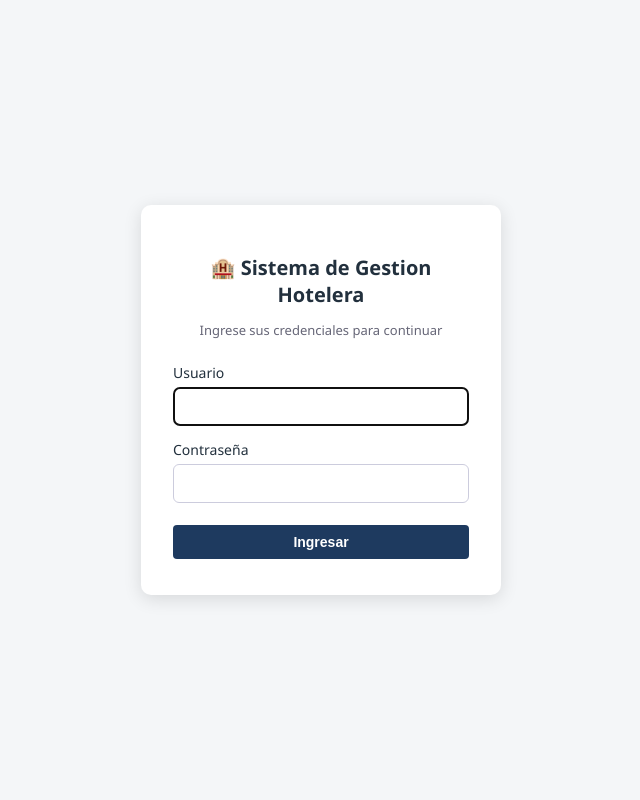
After one commit to JIMMYGUZMAN11/hotel-system, a PHP site: page /login.php in a window 1280 px wide. The commit adds this page. Shown: the whole page, without its empty margins (319-959 px from the left). Run offline with PHP 8.4, Linux system fonts and the light colour scheme.

Commit message:
Add files via upload

```diff
--- a/api/clientes.php
+++ b/api/clientes.php
@@ -1,6 +1,8 @@
 <?php
 require_once __DIR__ . '/../config/conexion.php';
 require_once __DIR__ . '/../config/funciones.php';
+require_once __DIR__ . '/../config/auth.php';
+requerirLoginApi();
 
 $metodo = $_SERVER['REQUEST_METHOD'];
 
--- a/api/gastos.php
+++ b/api/gastos.php
@@ -1,6 +1,8 @@
 <?php
 require_once __DIR__ . '/../config/conexion.php';
 require_once __DIR__ . '/../config/funciones.php';
+require_once __DIR__ . '/../config/auth.php';
+requerirLoginApi();
 
 $metodo = $_SERVER['REQUEST_METHOD'];
 
--- a/api/habitaciones.php
+++ b/api/habitaciones.php
@@ -1,6 +1,8 @@
 <?php
 require_once __DIR__ . '/../config/conexion.php';
 require_once __DIR__ . '/../config/funciones.php';
+require_once __DIR__ . '/../config/auth.php';
+requerirLoginApi();
 
 $metodo = $_SERVER['REQUEST_METHOD'];
 $estadosValidos = ['Disponible', 'Ocupada', 'Mantenimiento'];
--- a/api/reservas.php
+++ b/api/reservas.php
@@ -1,6 +1,8 @@
 <?php
 require_once __DIR__ . '/../config/conexion.php';
 require_once __DIR__ . '/../config/funciones.php';
+require_once __DIR__ . '/../config/auth.php';
+requerirLoginApi();
 
 $metodo = $_SERVER['REQUEST_METHOD'];
 $estadosValidos = ['Pendiente', 'Confirmada', 'Cancelada', 'Finalizada'];
--- a/api/servicios.php
+++ b/api/servicios.php
@@ -1,6 +1,8 @@
 <?php
 require_once __DIR__ . '/../config/conexion.php';
 require_once __DIR__ . '/../config/funciones.php';
+require_once __DIR__ . '/../config/auth.php';
+requerirLoginApi();
 
 $metodo = $_SERVER['REQUEST_METHOD'];
 
--- a/api/tipos_habitacion.php
+++ b/api/tipos_habitacion.php
@@ -1,6 +1,8 @@
 <?php
 require_once __DIR__ . '/../config/conexion.php';
 require_once __DIR__ . '/../config/funciones.php';
+require_once __DIR__ . '/../config/auth.php';
+requerirLoginApi();
 
 $metodo = $_SERVER['REQUEST_METHOD'];
 
--- a/assets/css/style.css
+++ b/assets/css/style.css
@@ -27,6 +27,27 @@ header.topbar {
 }
 
 header.topbar h1 { margin: 0; font-size: 20px; }
+
+.sesion-info {
+    display: flex;
+    align-items: center;
+    gap: 14px;
+    font-size: 14px;
+}
+
+.btn-salir {
+    background: rgba(255,255,255,0.15);
+    color: #fff;
+    padding: 6px 14px;
+    border-radius: 6px;
+    text-decoration: none;
+    font-size: 13px;
+    transition: background 0.15s;
+}
+
+.btn-salir:hover {
+    background: rgba(255,255,255,0.28);
+}
 
 nav.menu {
     background: var(--azul-claro);
--- a/clientes.php
+++ b/clientes.php
@@ -1,4 +1,4 @@
-<?php $pagina = 'clientes'; ?>
+<?php require_once __DIR__ . '/config/auth.php'; requerirLogin(); $pagina = 'clientes'; ?>
 <!DOCTYPE html>
 <html lang="es">
 <head>
--- /dev/null
+++ b/config/auth.php
@@ -0,0 +1,35 @@
+<?php
+/**
+ * Manejo de sesion y autenticacion
+ */
+
+if (session_status() === PHP_SESSION_NONE) {
+    session_start();
+}
+
+/**
+ * Redirige a login.php si el usuario no ha iniciado sesion.
+ * Debe llamarse al inicio de cada pagina protegida.
+ */
+function requerirLogin() {
+    if (empty($_SESSION['usuario_id'])) {
+        header('Location: login.php');
+        exit;
+    }
+}
+
+/**
+ * Igual que requerirLogin() pero para endpoints de la API (responde JSON 401 en vez de redirigir).
+ */
+function requerirLoginApi() {
+    if (empty($_SESSION['usuario_id'])) {
+        http_response_code(401);
+        header('Content-Type: application/json; charset=utf-8');
+        echo json_encode(['error' => true, 'mensaje' => 'Sesion no iniciada. Vuelva a iniciar sesion.']);
+        exit;
+    }
+}
+
+function usuarioActual() {
+    return $_SESSION['usuario_nombre'] ?? null;
+}
--- a/gastos.php
+++ b/gastos.php
@@ -1,4 +1,4 @@
-<?php $pagina = 'reservas'; ?>
+<?php require_once __DIR__ . '/config/auth.php'; requerirLogin(); $pagina = 'reservas'; ?>
 <!DOCTYPE html>
 <html lang="es">
 <head>
--- a/habitaciones.php
+++ b/habitaciones.php
@@ -1,4 +1,4 @@
-<?php $pagina = 'habitaciones'; ?>
+<?php require_once __DIR__ . '/config/auth.php'; requerirLogin(); $pagina = 'habitaciones'; ?>
 <!DOCTYPE html>
 <html lang="es">
 <head>
--- a/index.php
+++ b/index.php
@@ -1,5 +1,7 @@
 <?php
 require_once __DIR__ . '/config/conexion.php';
+require_once __DIR__ . '/config/auth.php';
+requerirLogin();
 $pagina = 'index';
 
 $totalClientes    = $pdo->query('SELECT COUNT(*) FROM cliente')->fetchColumn();
--- /dev/null
+++ b/login.php
@@ -0,0 +1,117 @@
+<?php
+require_once __DIR__ . '/config/conexion.php';
+require_once __DIR__ . '/config/auth.php';
+
+// Si ya inicio sesion, mandar directo al dashboard
+if (!empty($_SESSION['usuario_id'])) {
+    header('Location: index.php');
+    exit;
+}
+
+$error = '';
+
+if ($_SERVER['REQUEST_METHOD'] === 'POST') {
+    $usuario = trim($_POST['usuario'] ?? '');
+    $password = $_POST['password'] ?? '';
+
+    if ($usuario === '' || $password === '') {
+        $error = 'Ingrese usuario y contraseña.';
+    } else {
+        $stmt = $pdo->prepare('SELECT id_usuario, usuario, password_hash, nombre FROM usuario WHERE usuario = ? LIMIT 1');
+        $stmt->execute([$usuario]);
+        $fila = $stmt->fetch();
+
+        if ($fila && password_verify($password, $fila['password_hash'])) {
+            session_regenerate_id(true);
+            $_SESSION['usuario_id'] = $fila['id_usuario'];
+            $_SESSION['usuario_nombre'] = $fila['nombre'];
+            header('Location: index.php');
+            exit;
+        } else {
+            $error = 'Usuario o contraseña incorrectos.';
+        }
+    }
+}
+?>
+<!DOCTYPE html>
+<html lang="es">
+<head>
+    <meta charset="UTF-8">
+    <title>Iniciar sesion - Sistema Hotelero</title>
+    <link rel="stylesheet" href="assets/css/style.css">
+    <style>
+        .login-wrap {
+            min-height: 100vh;
+            display: flex;
+            align-items: center;
+            justify-content: center;
+        }
+        .login-box {
+            background: #fff;
+            padding: 36px 32px;
+            border-radius: 10px;
+            box-shadow: 0 4px 18px rgba(0,0,0,0.12);
+            width: 100%;
+            max-width: 360px;
+        }
+        .login-box h1 {
+            font-size: 20px;
+            margin-bottom: 4px;
+            text-align: center;
+        }
+        .login-box p.subtitulo {
+            text-align: center;
+            color: #667;
+            font-size: 13px;
+            margin-bottom: 24px;
+        }
+        .login-box label {
+            display: block;
+            margin-bottom: 14px;
+            font-size: 14px;
+        }
+        .login-box input {
+            width: 100%;
+            padding: 9px 10px;
+            margin-top: 5px;
+            border: 1px solid #ccd;
+            border-radius: 6px;
+            box-sizing: border-box;
+        }
+        .login-box button {
+            width: 100%;
+            margin-top: 8px;
+        }
+        .login-error {
+            background: #fdecea;
+            color: #b3261e;
+            padding: 10px 12px;
+            border-radius: 6px;
+            font-size: 13px;
+            margin-bottom: 16px;
+        }
+    </style>
+</head>
+<body>
+    <div class="login-wrap">
+        <div class="login-box">
+            <h1>🏨 Sistema de Gestion Hotelera</h1>
+            <p class="subtitulo">Ingrese sus credenciales para continuar</p>
+
+            <?php if ($error): ?>
+                <div class="login-error"><?= htmlspecialchars($error) ?></div>
+            <?php endif; ?>
+
+            <form method="post" action="login.php">
+                <label>Usuario
+                    <input type="text" name="usuario" required autofocus>
+                </label>
+                <label>Contraseña
+                    <input type="password" name="password" required>
+                </label>
+                <button type="submit" class="btn-primario">Ingresar</button>
+            </form>
+        </div>
+    </div>
+</body>
+</html>
--- a/nav.php
+++ b/nav.php
@@ -1,5 +1,9 @@
 <header class="topbar">
     <h1>🏨 Sistema de Gestion Hotelera</h1>
+    <div class="sesion-info">
+        <span>👤 <?= htmlspecialchars(usuarioActual() ?? '') ?></span>
+        <a href="logout.php" class="btn-salir">Cerrar sesion</a>
+    </div>
 </header>
 <nav class="menu">
     <a href="index.php" class="<?= $pagina === 'index' ? 'activo' : '' ?>">Inicio</a>
--- a/reservas.php
+++ b/reservas.php
@@ -1,4 +1,4 @@
-<?php $pagina = 'reservas'; ?>
+<?php require_once __DIR__ . '/config/auth.php'; requerirLogin(); $pagina = 'reservas'; ?>
 <!DOCTYPE html>
 <html lang="es">
 <head>
--- a/servicios.php
+++ b/servicios.php
@@ -1,4 +1,4 @@
-<?php $pagina = 'servicios'; ?>
+<?php require_once __DIR__ . '/config/auth.php'; requerirLogin(); $pagina = 'servicios'; ?>
 <!DOCTYPE html>
 <html lang="es">
 <head>
--- a/tipos_habitacion.php
+++ b/tipos_habitacion.php
@@ -1,4 +1,4 @@
-<?php $pagina = 'tipos'; ?>
+<?php require_once __DIR__ . '/config/auth.php'; requerirLogin(); $pagina = 'tipos'; ?>
 <!DOCTYPE html>
 <html lang="es">
 <head>
```
Also changed, not shown: database.sql (+16 -0 lines), logout.php (added, +8 -0 lines).
